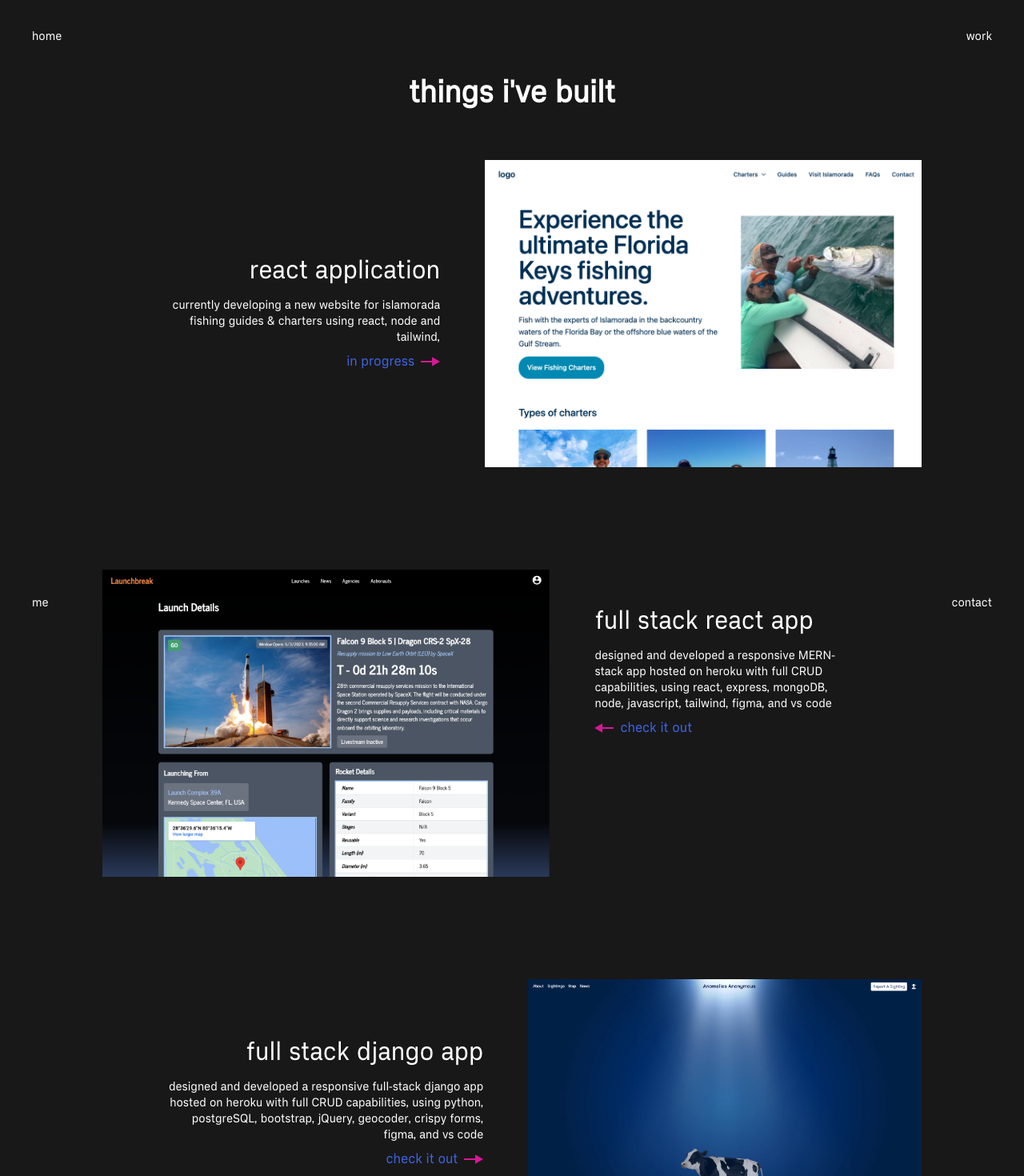
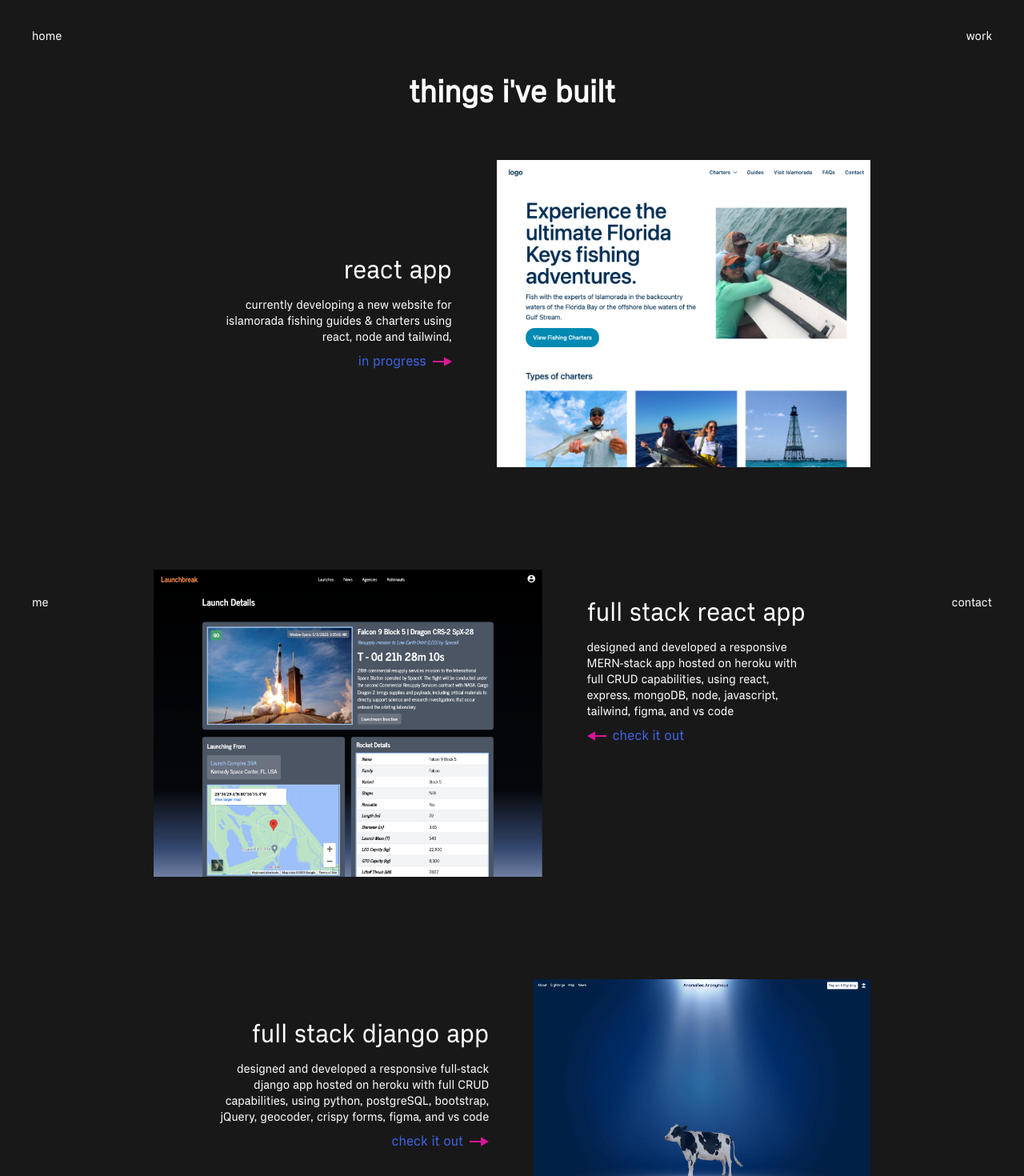
Before and after one commit to gabewolford/react-portfolio, a React (Vite) app: page /work in a window 1280 px wide. Shown: the top 1470 px of the page at 80% size. Built offline with nearby package versions, Linux system fonts and the light colour scheme.

Commit message:
fixed margins

```diff
--- a/src/components/WorkPage/index.jsx
+++ b/src/components/WorkPage/index.jsx
@@ -16,7 +16,7 @@ export default function WorkPage() {
                 <link rel="icon" href={greenIcon} />
                 <meta name="description" content="some of the work i've done" />
             </Helmet>
-            <div className="mt-24 pb-36 max-w-[80vw] md:max-w-[80vw] mx-auto">
+            <div className="mt-24 pb-36 max-w-[80vw] lg:max-w-[70vw] mx-auto">
                 <header className="text-center text-3xl md:text-4xl font-bold mb-16">
                         <h1>things i've built</h1>
                 </header>
@@ -24,7 +24,7 @@ export default function WorkPage() {
                 <section className="flex flex-col md:flex-row items-center gap-6 md:gap-14 mb-16 md:mb-32">
                     <div className="flex flex-col items-end md:ml-20">
                         <a href="https://github.com/gabewolford/islamorada-fishing" target="_blank">
-                            <h4 className="text-2xl md:text-3xl hover:text-orange font-md leading-7 mb-4 transition ease-in-out duration-300">react application</h4>
+                            <h4 className="text-2xl md:text-3xl hover:text-orange font-md leading-7 text-right mb-4 transition ease-in-out duration-300">react app</h4>
                         </a>
 
                         <p className="text-sm mb-2 text-right">currently developing a new website for islamorada fishing guides & charters using react, node and tailwind, </p>
@@ -67,7 +67,7 @@ export default function WorkPage() {
                 <section className="flex flex-col md:flex-row items-center gap-6 md:gap-14 mb-16 md:mb-32">
                     <div className="flex flex-col items-end md:ml-20">
                         <a href="https://github.com/spbovarnick/anomalies-anonymous" target="_blank">
-                            <h4 className="text-2xl md:text-3xl hover:text-orange font-md leading-7 mb-4 transition ease-in-out duration-300">full stack django app</h4>
+                            <h4 className="text-2xl md:text-3xl hover:text-orange font-md leading-7 mb-4 transition ease-in-out duration-300 text-right">full stack django app</h4>
                         </a>
 
                         <p className="text-sm mb-2 text-right">designed and developed a responsive full-stack django app hosted on heroku with full CRUD capabilities, using python, postgreSQL, bootstrap, jQuery, geocoder, crispy forms, figma, and vs code</p>
```
